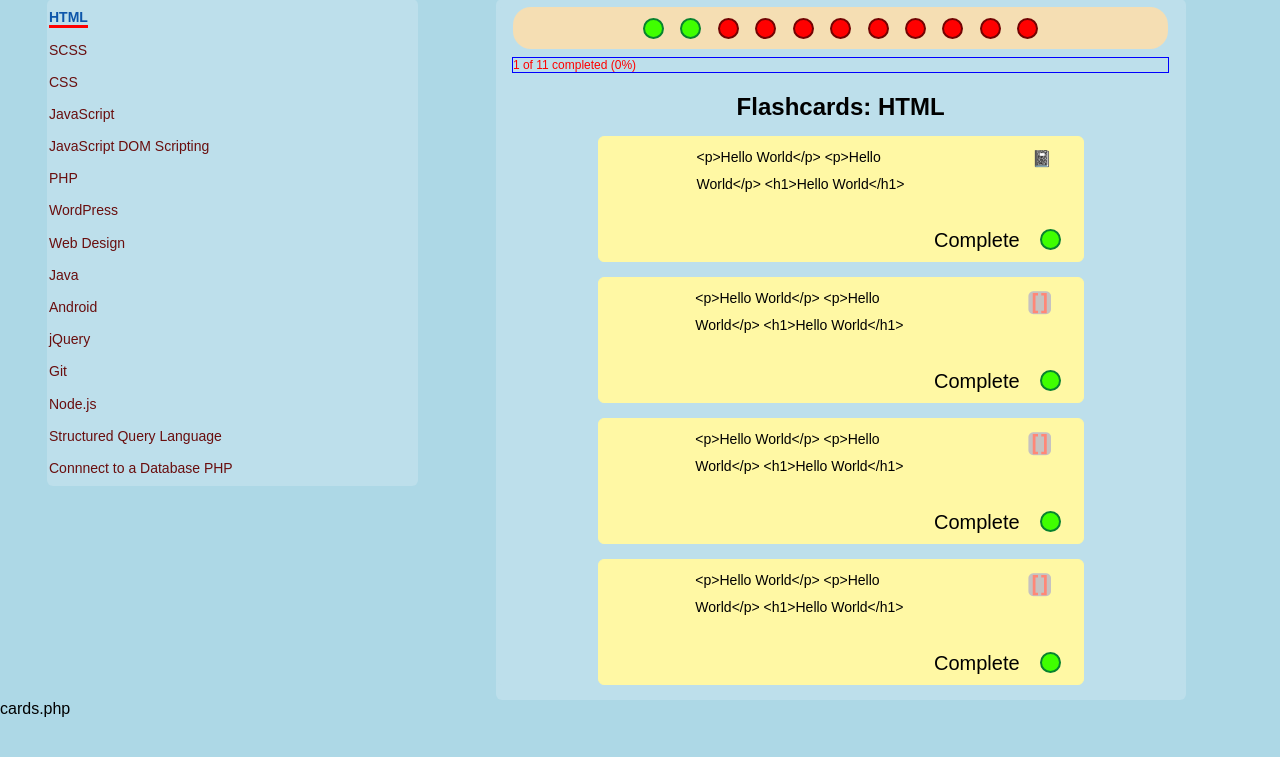
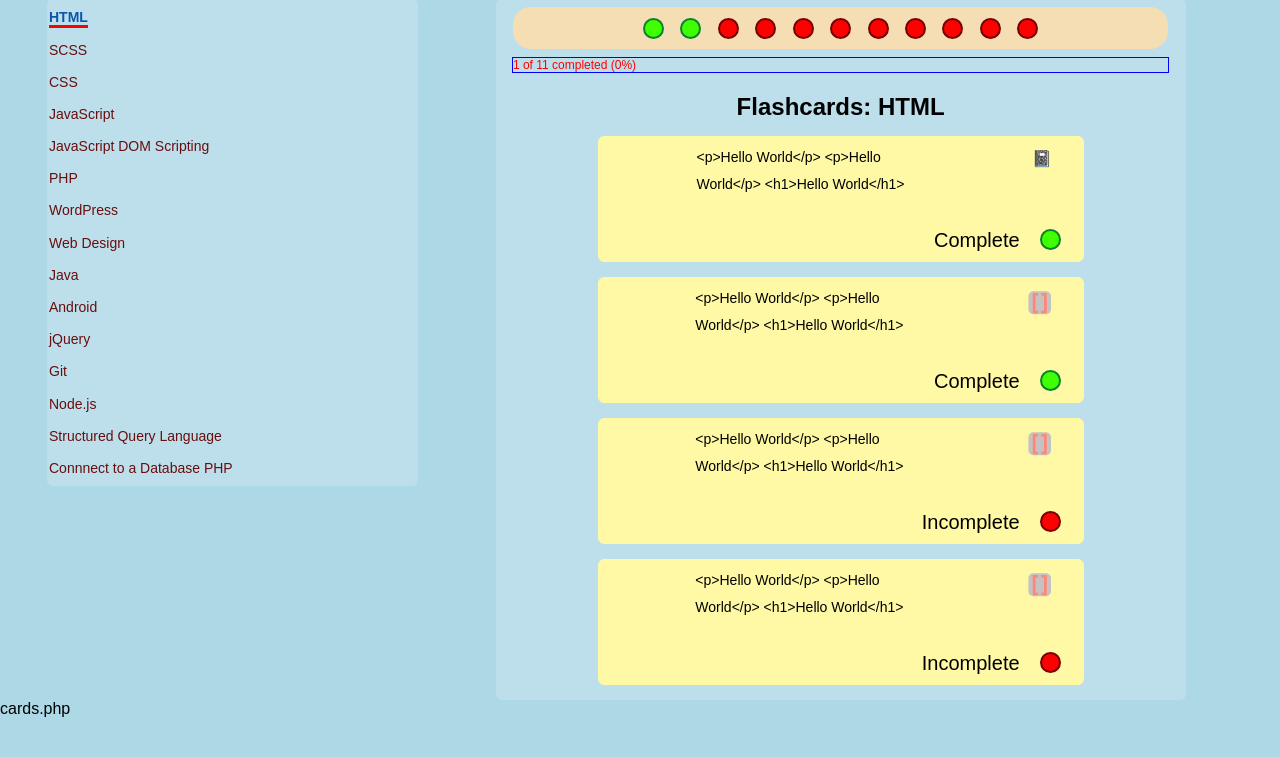
Before and after one commit to jg-digital-media/learning_companion_app, a PHP site: page /cards.php in a window 1280 px wide. Shown: the part 165-922 px from the top of the page. Run offline with PHP 8.4, Linux system fonts and the light colour scheme.

Commit message:
prototype incomplete flashcards

```diff
--- a/cards.php
+++ b/cards.php
@@ -182,8 +182,8 @@
                             <div class="flashcard---status--container">
 
                                 <div class="flashcard---status">
-                                    <aside>Complete</aside>
-                                    <span class="status---indicator status---complete">&nbsp;</span>
+                                    <aside>Incomplete</aside>
+                                    <span class="status---indicator status---incomplete">&nbsp;</span>
 
                                 </div>
 
@@ -214,8 +214,8 @@
                             <div class="flashcard---status--container">
 
                                 <div class="flashcard---status">
-                                    <aside>Complete</aside>
-                                    <span class="status---indicator status---complete">&nbsp;</span>
+                                    <aside>Incomplete</aside>
+                                    <span class="status---indicator status---incomplete">&nbsp;</span>
 
                                 </div>
 
```
